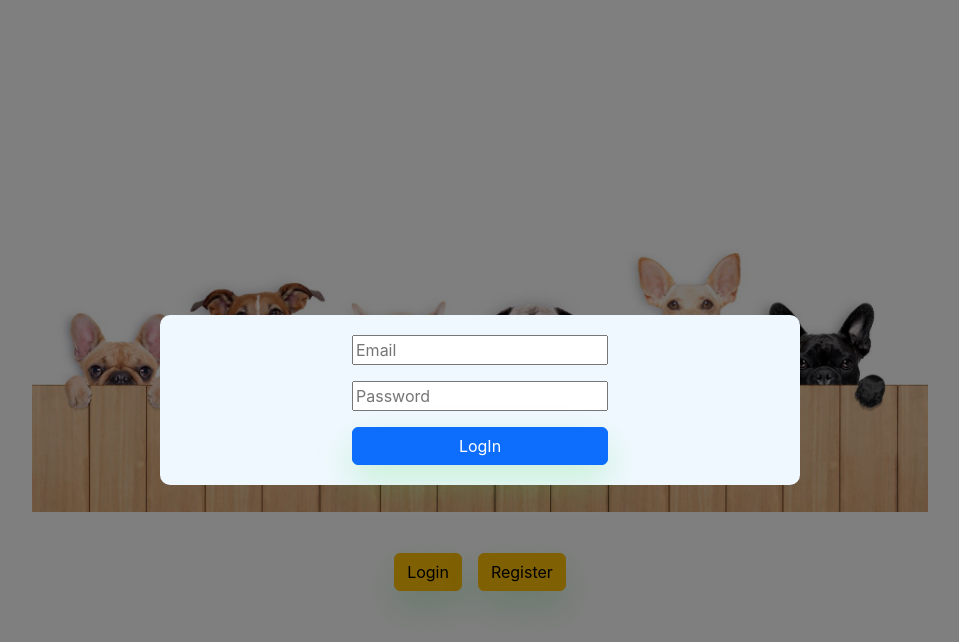
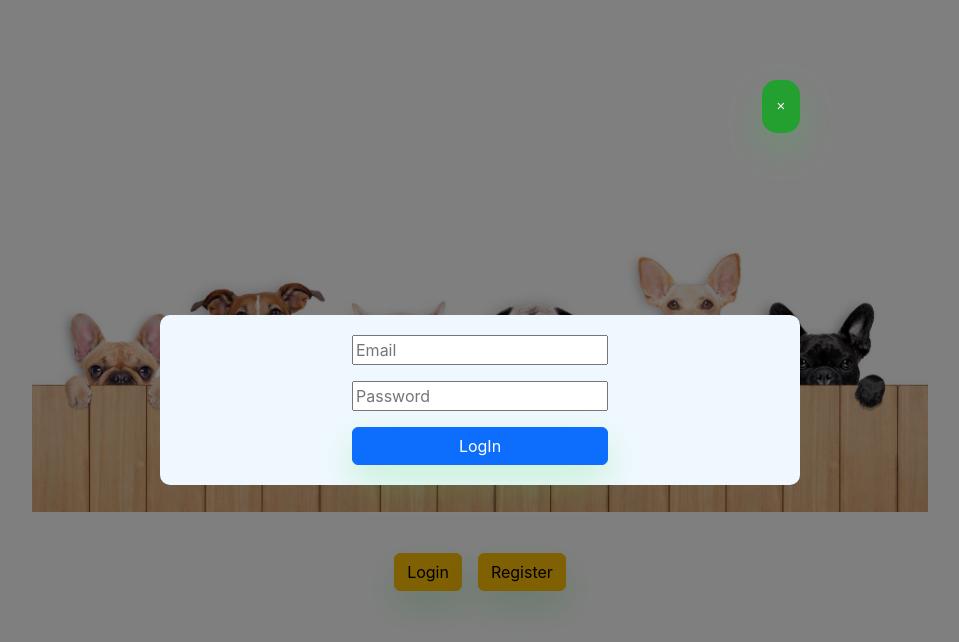
Before and after one commit to AlexeySitnikov/pet-food-store, a React (Create React App) app: page /login in a window 1280 px wide. Both pictures are taken after a click on the button "Login". Shown: the top 642 px of the page, without its empty margins (160-1119 px from the left). Built offline with nearby package versions, Linux system fonts and the light colour scheme.

Commit message:
add close buttons for modal windows closing (looking not good but work)

```diff
--- a/src/components/Modal/AutorizationModal.js
+++ b/src/components/Modal/AutorizationModal.js
@@ -15,8 +15,17 @@ export function AutorizationModal({ isModalAutorizationOpen, setIsModalAutorizat
   }
   const navigate = useNavigate()
 
+  const closeModalHandler = () => {
+    setIsModalAutorizationOpen(false)
+  }
+
   return (
     <div className={isModalAutorizationOpen ? `${styles.modal} ${styles.active}` : `${styles.modal}`}>
+      <div className={`${styles.buttonClose}`}>
+        <button onClick={closeModalHandler} type="button" className="close" aria-label="Close">
+          <span aria-hidden="true">&times;</span>
+        </button>
+      </div>
       <div className={isModalAutorizationOpen ? `${styles.modal__content} ${styles.active}` : `${styles.modal__content}`}>
         <Formik
           initialValues={{
--- a/src/components/Modal/Modal.js
+++ b/src/components/Modal/Modal.js
@@ -22,9 +22,18 @@ export function Modal({ isOpen, closeModal }) {
     enabled: false,
   })
 
+  const closeModalHandler = () => {
+    closeModal(!true)
+  }
+
   const navigate = useNavigate()
   return (
     <div className={isOpen ? `${styles.modal} ${styles.active}` : `${styles.modal}`}>
+      <div className={`${styles.buttonClose}`}>
+        <button onClick={closeModalHandler} type="button" className="close" aria-label="Close">
+          <span aria-hidden="true">&times;</span>
+        </button>
+      </div>
       <div className={isOpen ? `${styles.modal__content} ${styles.active}` : `${styles.modal__content}`}>
         <Formik
           initialValues={{
--- a/src/components/Modal/ModalUser.js
+++ b/src/components/Modal/ModalUser.js
@@ -7,8 +7,17 @@ import styles from './modal.module.css'
 import editUserStyles from './userEdit.module.css'
 
 export function ModalUser({ isOpen, closeModal, userInfo }) {
+  const closeModalHandler = () => {
+    closeModal(!true)
+  }
+
   return (
     <div className={isOpen ? `${styles.modal} ${styles.active}` : `${styles.modal}`}>
+      <div className={`${styles.buttonClose}`}>
+        <button onClick={closeModalHandler} type="button" className="close" aria-label="Close">
+          <span aria-hidden="true">&times;</span>
+        </button>
+      </div>
       <div className={isOpen ? `${styles.modal__content} ${styles.active}` : `${styles.modal__content}`}>
 
         <img className="" src={`${userInfo.avatar}`} alt="Avatar" />
--- a/src/components/Modal/modal.module.css
+++ b/src/components/Modal/modal.module.css
@@ -2,7 +2,7 @@
   height: 100vh;
   width: 100vw;
   background: rgba(0,0,0,0.5);
-  position: fixed;
+  position: absolute;
   top: 0;
   left: 0;
   display: flex;
@@ -19,6 +19,13 @@
   pointer-events: all;
 }
 
+.buttonClose{
+  position: absolute;
+  top: 10%;
+  left: 72%;
+  z-index: 100;
+  transition: 5s;
+}
 
 .modal__content{
   display: flex;
```
